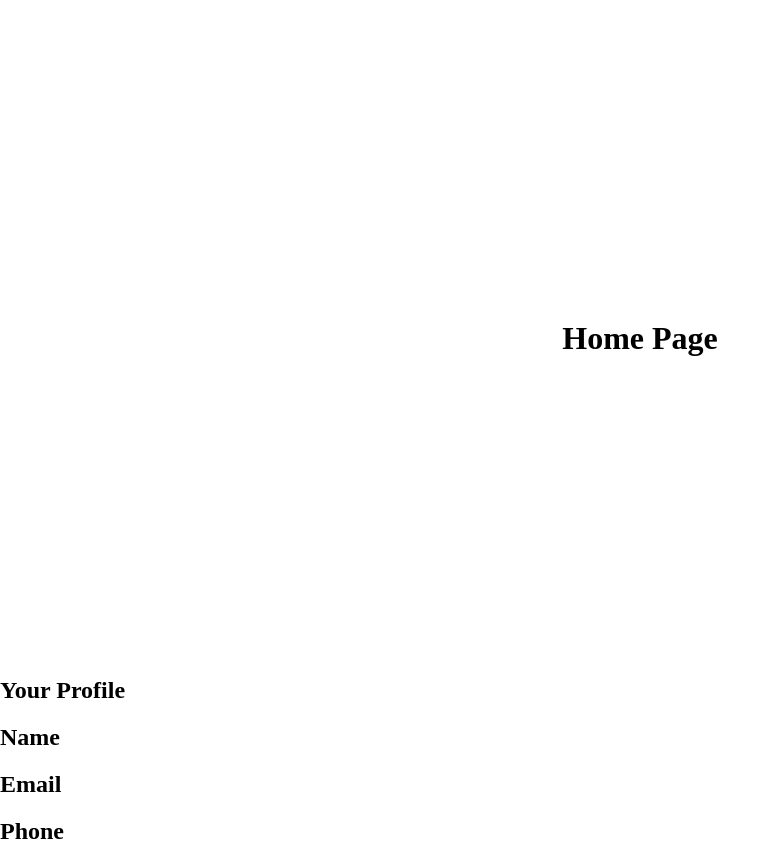
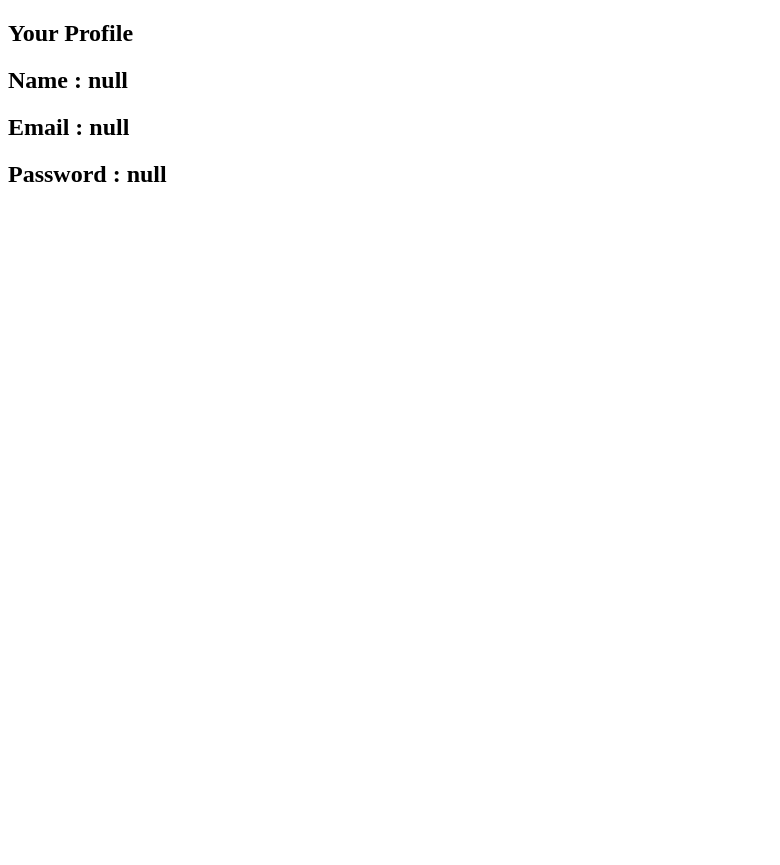
Before and after one commit to zubairkhan1234/Sign-in-Sign-UP, a plain HTML site: page js/home.html in a window 1280 px wide. Shown: the whole page, without its empty margins (0-780 px from the left). After the commit the page ends 800 px from the top, so only its background shows below. Drawn offline with Linux system fonts and the light colour scheme.

Commit message:
some work

```diff
--- a/js/home.html
+++ b/js/home.html
@@ -5,29 +5,9 @@
     <meta charset="UTF-8">
     <meta name="viewport" content="width=device-width, initial-scale=1.0">
     <title>Document</title>
-
-    <style>
-        body {
-            margin: 0%;
-            padding: 0%;
-        }
-
-        .home-page {
-            width: 100%;
-            text-align: center;
-        }
-
-        .home-page h1 {
-            margin: 25% auto;
-        }
-    </style>
 </head>
 
 <body>
-    <div class="home-page">
-        <h1>Home Page</h1>
-
-    </div>
     <form onsubmit="return dashboard()">
         <h2>Your Profile</h2>
         <h2 id="userN">Name</h2>
@@ -35,7 +15,16 @@
         <h2 id="userP">Phone</h2>
     </form>
 
-    <script src="./app.js"></script>
+    <!-- <script src="./app.js"></script> -->
+    <script>
+var user_Names2 = JSON.parse(localStorage.getItem("name"))
+var user_Email2 = JSON.parse(localStorage.getItem("email"))
+var user_Password2 = JSON.parse(localStorage.getItem("password"))
+
+document.getElementById("userN").innerHTML = "Name :" + " " + user_Names2
+document.getElementById("userE").innerHTML = "Email :" + " " + user_Email2
+document.getElementById("userP").innerHTML = "Password :" + " " + user_Password2
+    </script>
 </body>
 
 </html>
```
